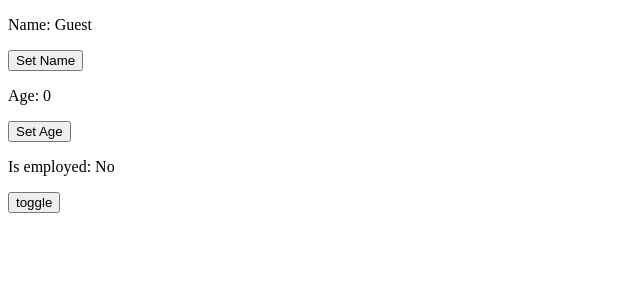
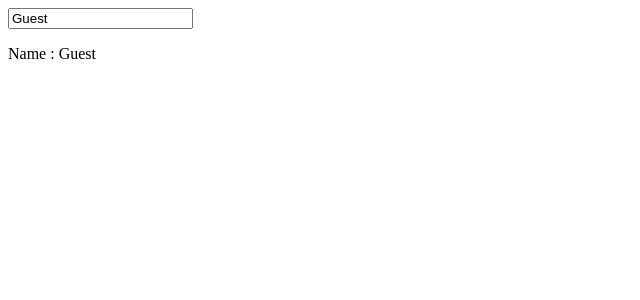
Before and after one commit to NorPeK/react-training, a React (Vite) app in the folder reactProject/: page / in a window 1280 px wide. Shown: the top 300 px of the page, without its empty margins (0-640 px from the left). Built offline with nearby package versions, Linux system fonts and the light colour scheme.

Commit message:
onChange

```diff
--- a/reactProject/src/App.jsx
+++ b/reactProject/src/App.jsx
@@ -7,11 +7,12 @@
 import UserGreeting from "./components/UserGreeting.jsx";
 import List from "./components/list.jsx";
 import MyComponent from "./components/myComponent.jsx";
+import OnChange from "./components/onchange.jsx";
 function App() {
 
   return(
     <>
-    <MyComponent/>
+    <OnChange/>
     </>
   );
 }
--- /dev/null
+++ b/reactProject/src/components/onchange.jsx
@@ -0,0 +1,18 @@
+import React, {useState} from "react";
+
+function OnChange() {
+    const [name , setName] = useState("Guest");
+
+    function handleNameClick(e) {
+        setName(e.target.value)
+    }
+
+    return(
+        <div>
+            <input value = {name} onChange={handleNameClick} />
+            <p>Name : {name}</p>
+        </div>
+    );
+}
+
+export default OnChange
```
